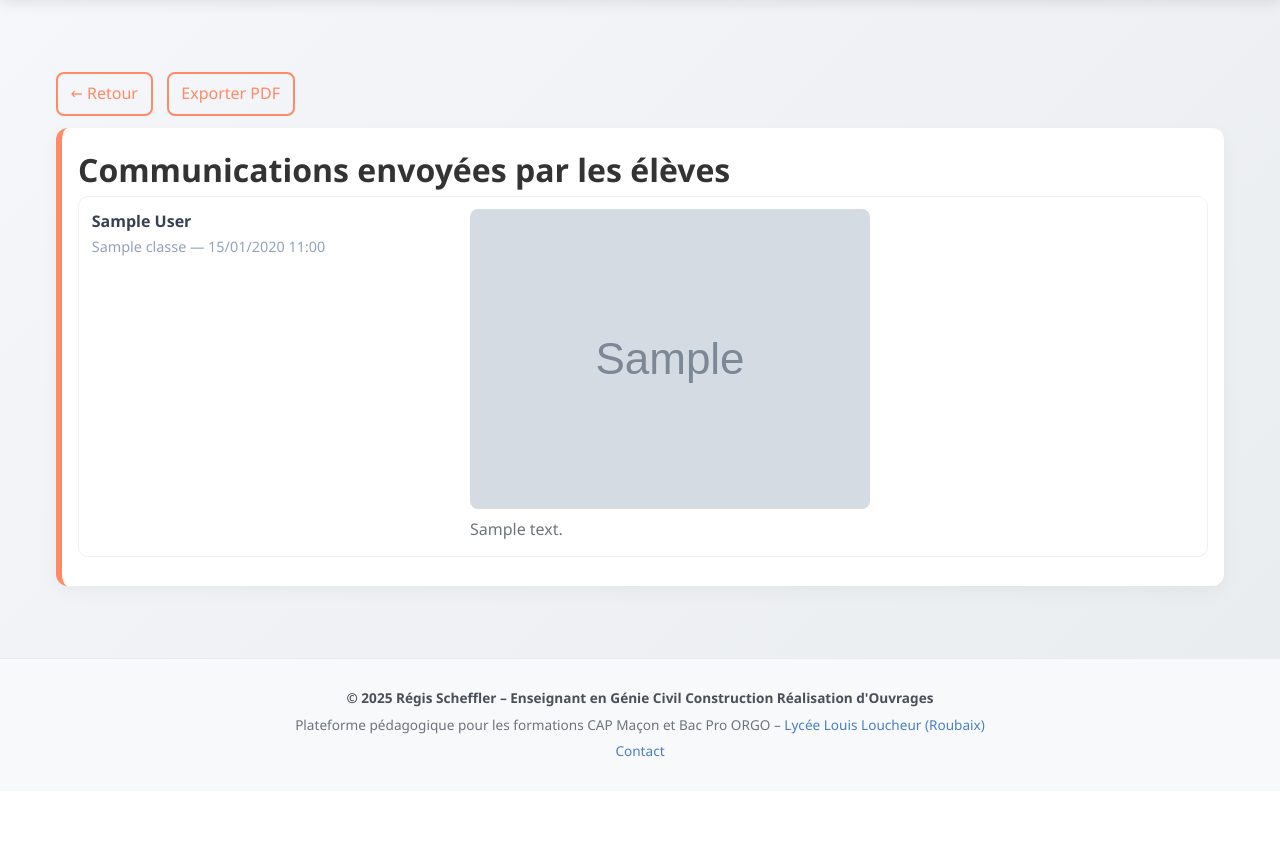
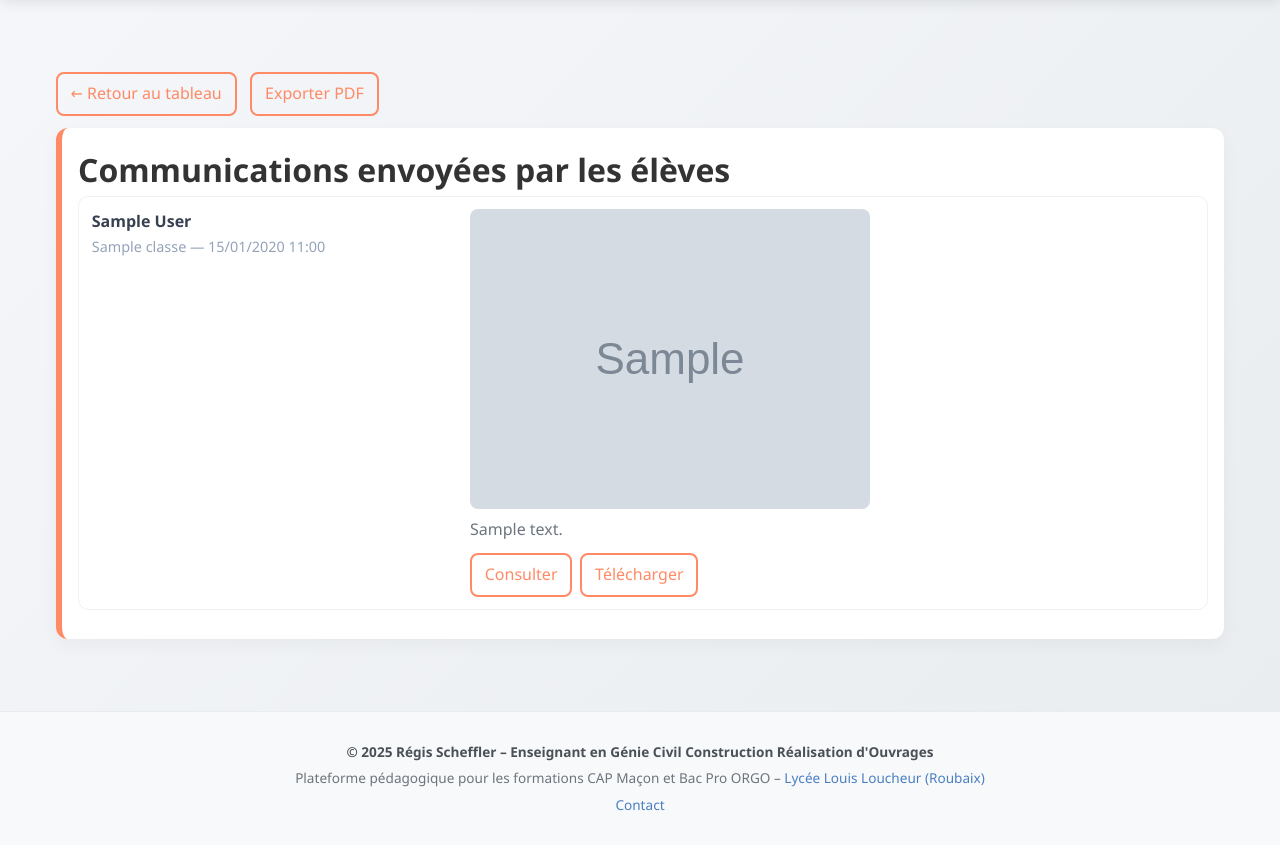
Before and after one commit to regisscheffler-ship-it/plateforme-pedagogique, a Django app: page /communications/ in a window 1280 px wide. Shown: the part 76-921 px from the top of the page. Before the commit the page ends 833 px from the top, so only its background shows below. Run offline with Django 5.2, Linux system fonts and the light colour scheme; a user stored in the database is signed in; tables that the repository leaves empty hold one stand-in row (values such as "Sample post"); grey boxes marked "Sample" are stand-in pictures; parts of the project's set-up code (start-up, migrations or seed data) failed here and were passed over.

Commit message:
UI: communications list — stable Retour link; add Consulter and Télécharger actions

```diff
--- a/core/templates/core/communications_list.html
+++ b/core/templates/core/communications_list.html
@@ -17,7 +17,7 @@
 
 <div class="page-wrap">
     <div class="back-row">
-        <a href="javascript:history.back()" class="btn-outline">← Retour</a>
+        <a href="{% url 'core:dashboard_professeur' %}" class="btn-outline">← Retour au tableau</a>
         <a href="{% url 'core:communications_export_pdf' %}" class="btn-outline" style="margin-left:0.6rem;">Exporter PDF</a>
     </div>
 
@@ -36,6 +36,12 @@
                                 <img src="{{ c.image.url }}" style="max-width:100%;border-radius:8px;display:block;margin-bottom:0.5rem;"/>
                             {% endif %}
                             <div style="color:#6c757d;">{{ c.texte|linebreaksbr }}</div>
+                            <div style="margin-top:0.6rem; display:flex; gap:0.5rem; flex-wrap:wrap;">
+                                {% if c.image %}
+                                    <a href="{{ c.image.url }}" target="_blank" class="btn-outline">Consulter</a>
+                                    <a href="{{ c.image.url }}" download class="btn-outline">Télécharger</a>
+                                {% endif %}
+                            </div>
                         </div>
                     </div>
                 {% endfor %}
```
